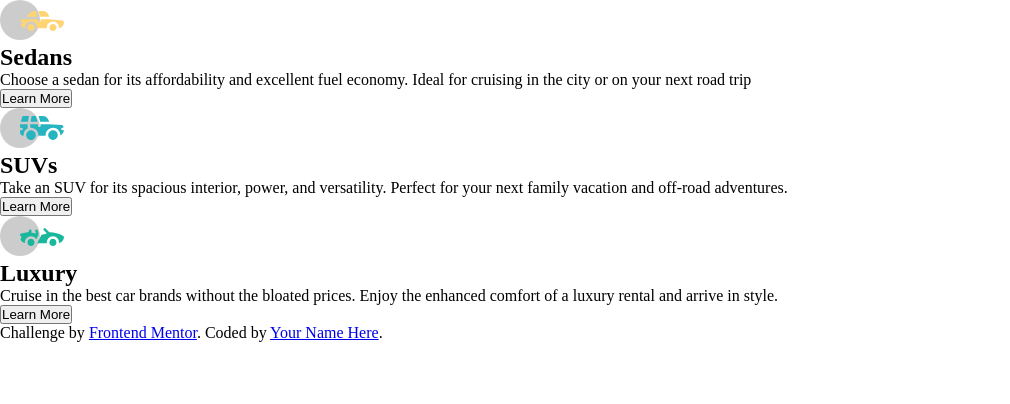
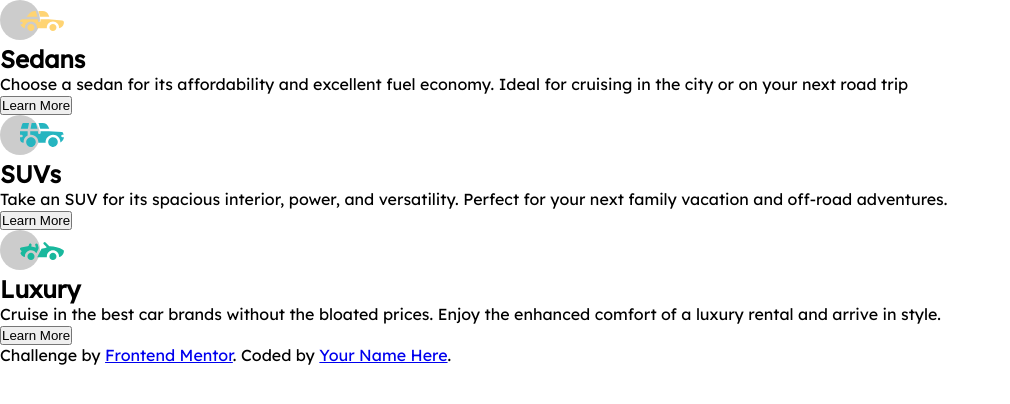
Before and after one commit to DevProgs/3-column-preview, a website built with Vite: page index.html in a window 1280 px wide. Shown: the whole page, without its empty margins (0-1010 px from the left). Built offline with nearby package versions, Linux system fonts and the light colour scheme.

Commit message:
Added custom font/variables

```diff
--- a/index.html
+++ b/index.html
@@ -10,9 +10,9 @@
 
 </head>
 <body>
-  <main>
+  <main class="container">
 
-    <div>
+    <div class="card sedan">
       <img src="/images/icon-sedans.svg" alt="Icon of Sedan">
       <h2>Sedans</h2>
       <p>Choose a sedan for its affordability and excellent fuel economy. Ideal for cruising in the city
@@ -20,7 +20,7 @@
       <button>Learn More</button>
     </div>
 
-    <div>
+    <div class="card suv">
       <img src="/images/icon-suvs.svg" alt="Icon of SUV">
       <h2>SUVs</h2>
       <p>Take an SUV for its spacious interior, power, and versatility. Perfect for your next family vacation
@@ -28,7 +28,7 @@
       <button>Learn More</button>
     </div>
 
-    <div>
+    <div class="card luxury">
       <img src="/images/icon-luxury.svg" alt="Icon of luxury vehicle">
       <h2>Luxury</h2>
       <p>Cruise in the best car brands without the bloated prices. Enjoy the enhanced comfort of a luxury
--- a/style.css
+++ b/style.css
@@ -1,3 +1,9 @@
+@import url('https://fonts.googleapis.com/css2?family=Big+Shoulders+Display:wght@700&family=Lexend+Deca&display=swap');
+
+    /* font-family: 'Big Shoulders Display', sans-serif; */
+
+    /* font-family: 'Lexend Deca', sans-serif; */
+
 *,
 *::after,
 *::before {
@@ -5,3 +11,17 @@
   padding: 0;
   margin: 0;
 }
+
+:root {
+  --mobile: 375px;
+  --desktop: 1440px;
+  --bright-orange: hsl(31, 77%, 52%);
+  --dark-cyan: hsl(184, 100%, 22%);
+  --very-dark-cyan: hsl(179, 100%, 13%);
+  --transparent-white: hsla(0, 0%, 100%, 0.75);
+  --light-gray: hsl(0, 0%, 95%);
+}
+
+body {
+  font-family: 'Lexend Deca', sans-serif;;
+}
```
